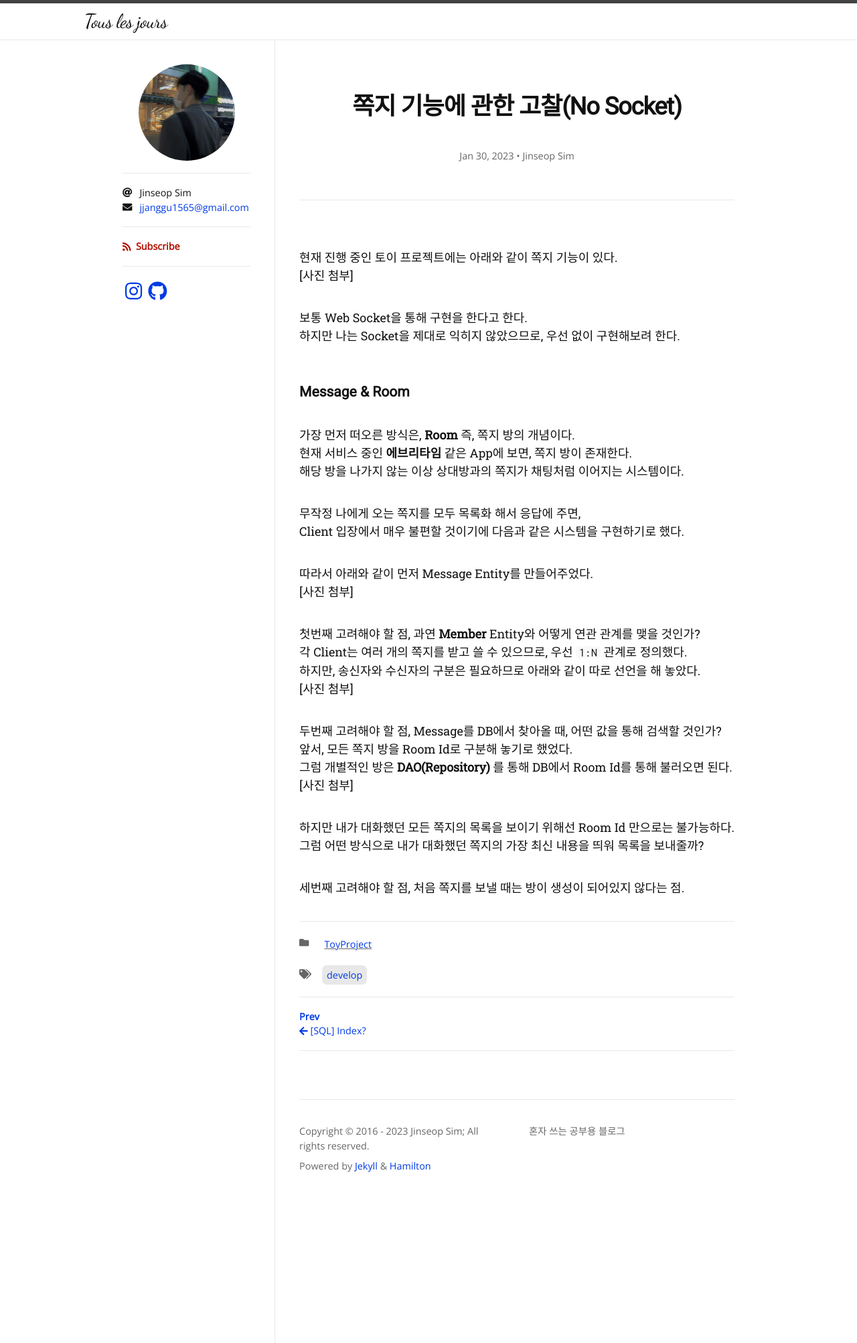
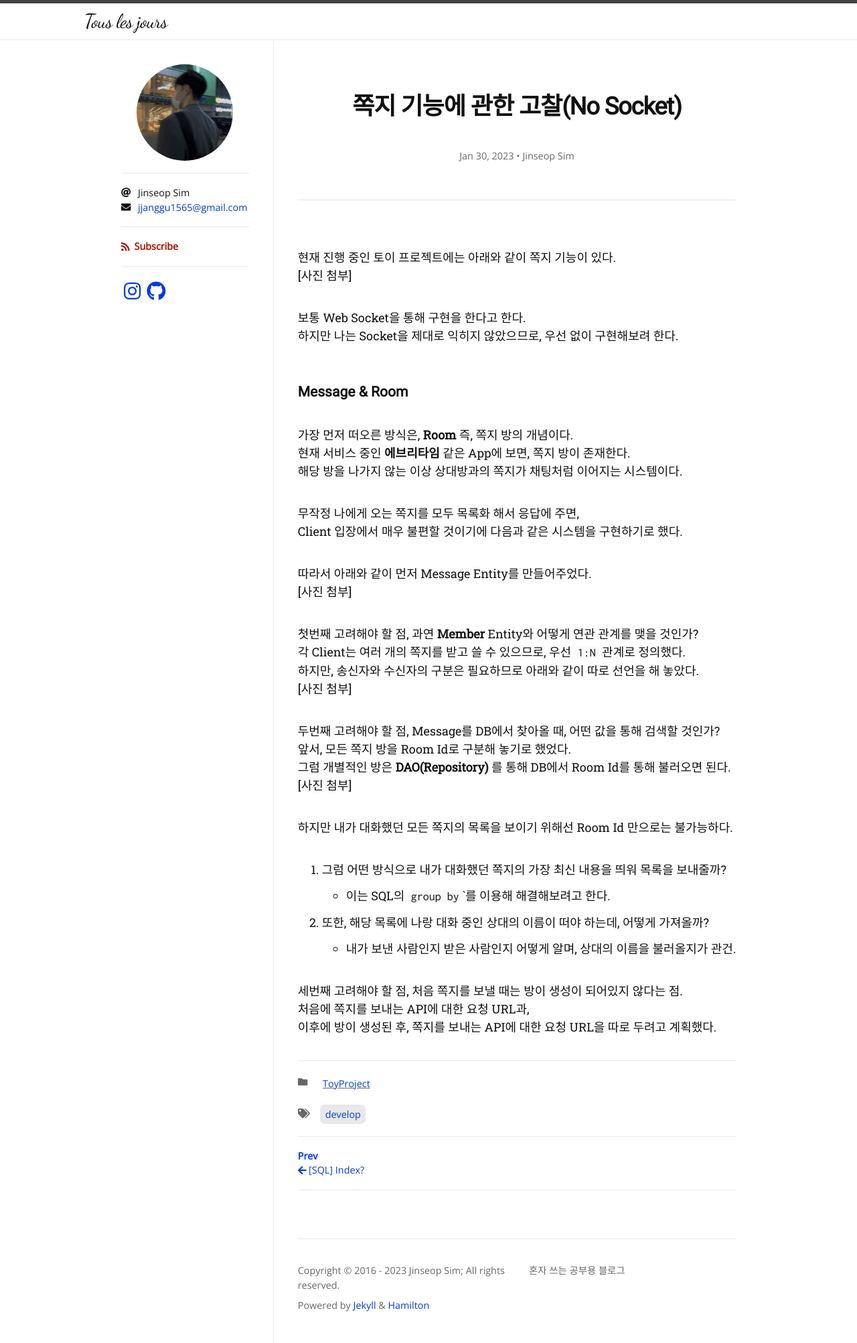
Before and after one commit to Jinseop-Sim/Jinseop-Sim.github.io, a Jekyll site: the page built from _posts/2023-01-30-message.md, in a window 1280 px wide. Shown: the whole page at 67% size. Built offline with Jekyll 4.4.1, drawn with Linux system fonts in a browser that asks for light colours; nearby versions of some CDN libraries; some web fonts are replaced.

Commit message:
글 내용 추가

````diff
--- a/_posts/2023-01-30-message.md
+++ b/_posts/2023-01-30-message.md
@@ -34,6 +34,11 @@
 [사진 첨부]
 
 하지만 내가 대화했던 모든 쪽지의 목록을 보이기 위해선 Room Id 만으로는 불가능하다.
-그럼 어떤 방식으로 내가 대화했던 쪽지의 가장 최신 내용을 띄워 목록을 보내줄까?
+1. 그럼 어떤 방식으로 내가 대화했던 쪽지의 가장 최신 내용을 띄워 목록을 보내줄까?
+  - 이는 SQL의 ``group by```를 이용해 해결해보려고 한다.
+2. 또한, 해당 목록에 나랑 대화 중인 상대의 이름이 떠야 하는데, 어떻게 가져올까?
+  - 내가 보낸 사람인지 받은 사람인지 어떻게 알며, 상대의 이름을 불러올지가 관건.
 
 세번째 고려해야 할 점, 처음 쪽지를 보낼 때는 방이 생성이 되어있지 않다는 점.
+처음에 쪽지를 보내는 API에 대한 요청 URL과,
+이후에 방이 생성된 후, 쪽지를 보내는 API에 대한 요청 URL을 따로 두려고 계획했다.
````
